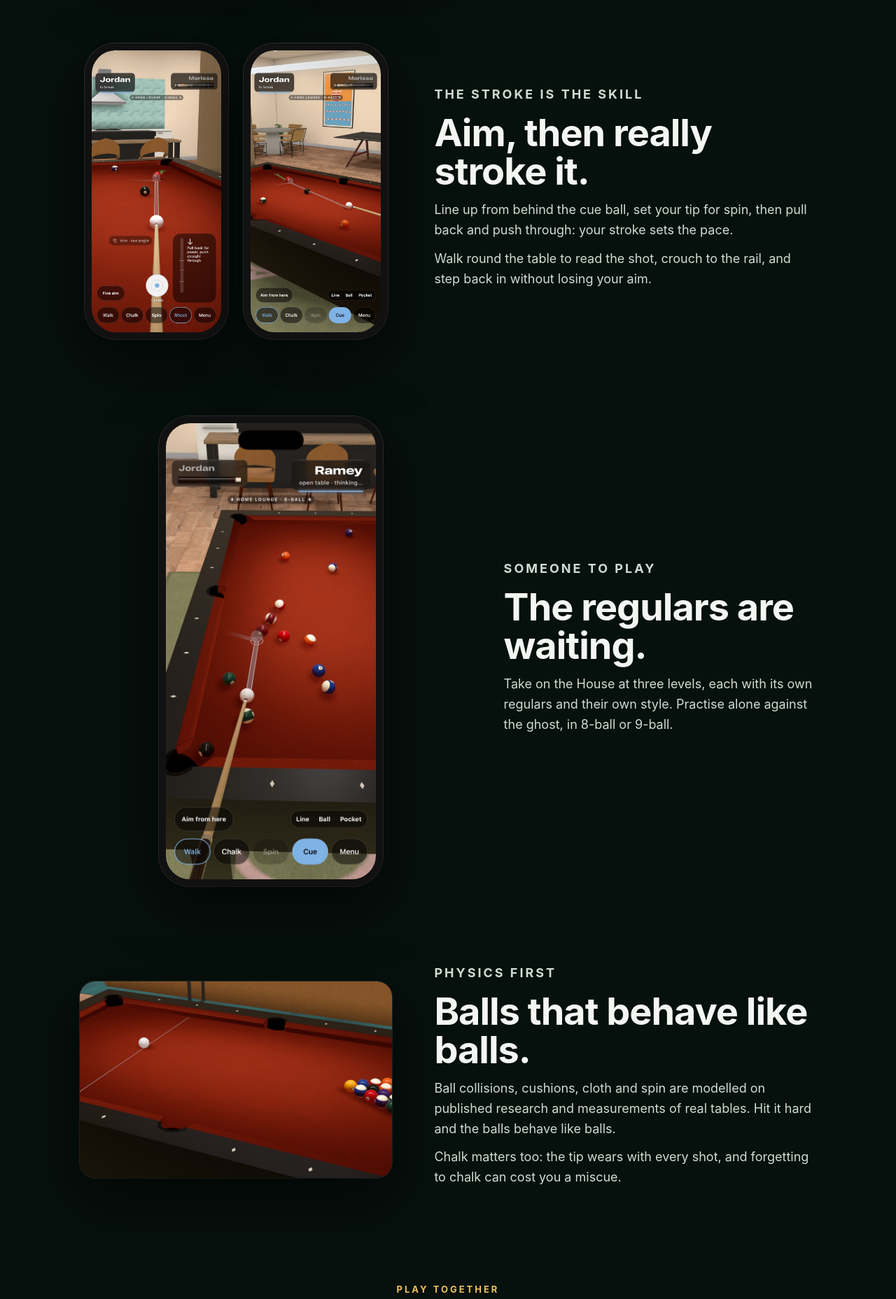
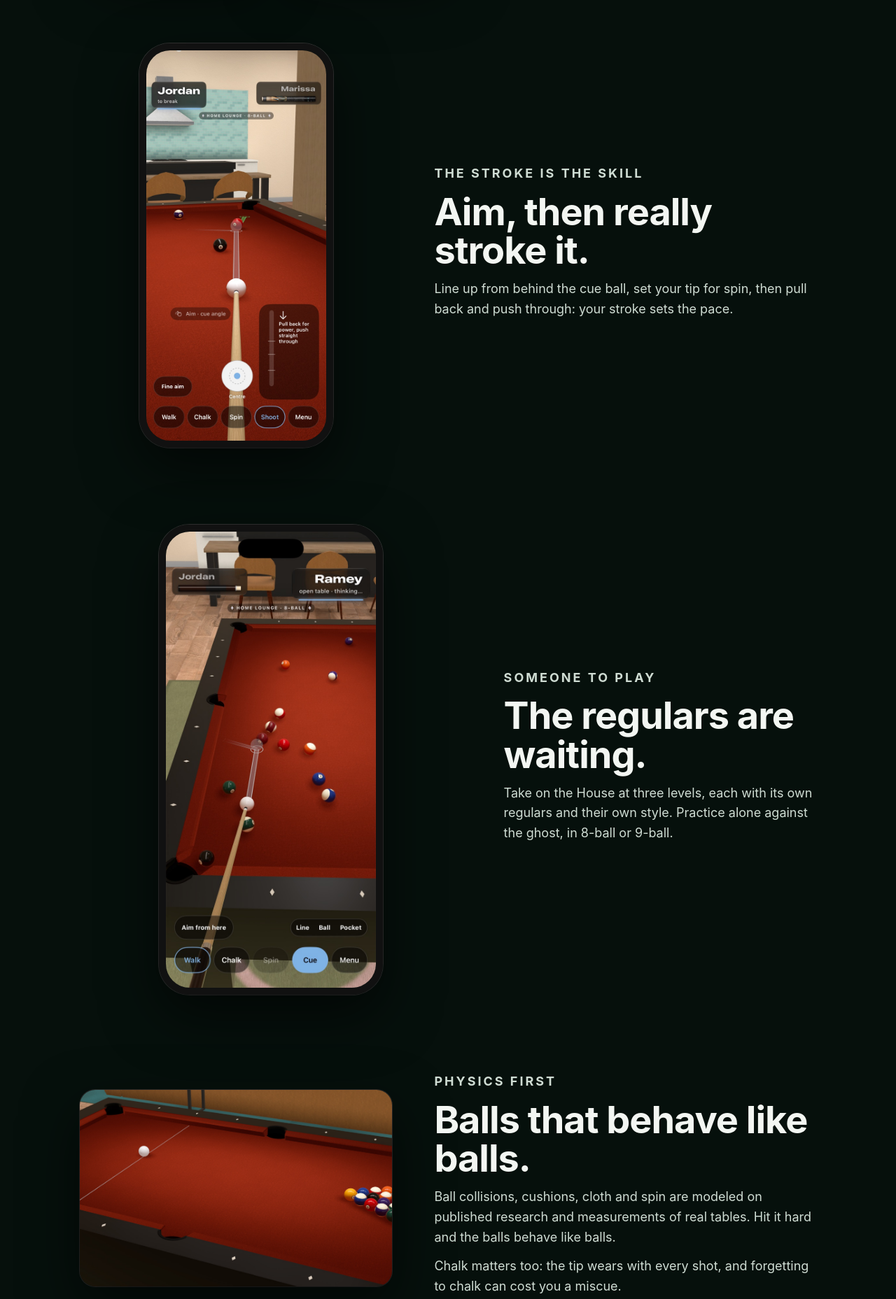
Before and after one commit to jlr9842/poolpositiongame-site, a plain HTML site: page prosim/index.html in a window 1280 px wide. Shown: the part 1480-3337 px from the top of the page at 70% size. Drawn offline with Linux system fonts and the light colour scheme.

Commit message:
Copy: walking is gone from ProSim (drop the walk/crouch lines and the Walk-button shot); American spelling
Co-Authored-By: Claude Opus 5.5 <noreply@anthropic.com>

```diff
--- a/prosim/index.html
+++ b/prosim/index.html
@@ -22,14 +22,14 @@
   <section><div class="row"><div class="pair"><img class="phone" src="/img/p-title.jpg" alt="ProSim's title: Rack 'em, three doors and Tonight's rack"><img class="phone" src="/img/p-three.jpg" alt="The first rack: three balls, three pockets"></div>
     <div class="txt"><p class="kick">Quick to the table</p><h2>One tap and you're playing.</h2><p>Your first rack is three balls and three pockets, one tip at a time. After that the title is one tap from a rack: against the House, with someone, or practice.</p><p>Tonight's rack is one seeded rack a night, the same for everyone, with a count of the nights you played this week.</p></div></div></section>
 
-  <section><div class="row flip"><div class="pair"><img class="phone" src="/img/p-aim.jpg" alt="Aiming: the cue behind the cue ball and the stroke pad"><img class="phone" src="/img/p-look.jpg" alt="Stepping back from the shot"></div>
-    <div class="txt"><p class="kick">The stroke is the skill</p><h2>Aim, then really stroke it.</h2><p>Line up from behind the cue ball, set your tip for spin, then pull back and push through: your stroke sets the pace.</p><p>Walk round the table to read the shot, crouch to the rail, and step back in without losing your aim.</p></div></div></section>
+  <section><div class="row flip"><img class="phone solo" src="/img/p-aim.jpg" alt="Aiming: the cue behind the cue ball and the stroke pad">
+    <div class="txt"><p class="kick">The stroke is the skill</p><h2>Aim, then really stroke it.</h2><p>Line up from behind the cue ball, set your tip for spin, then pull back and push through: your stroke sets the pace.</p></div></div></section>
 
   <section><div class="row"><img class="phone solo" src="/img/p-house.jpg" alt="The House thinking about its shot">
-    <div class="txt"><p class="kick">Someone to play</p><h2>The regulars are waiting.</h2><p>Take on the House at three levels, each with its own regulars and their own style. Practise alone against the ghost, in 8-ball or 9-ball.</p></div></div></section>
+    <div class="txt"><p class="kick">Someone to play</p><h2>The regulars are waiting.</h2><p>Take on the House at three levels, each with its own regulars and their own style. Practice alone against the ghost, in 8-ball or 9-ball.</p></div></div></section>
 
   <section><div class="row flip"><img class="screen" src="/img/table.jpg" alt="The Home Lounge table, racked">
-    <div class="txt"><p class="kick">Physics first</p><h2>Balls that behave like balls.</h2><p>Ball collisions, cushions, cloth and spin are modelled on published research and measurements of real tables. Hit it hard and the balls behave like balls.</p><p>Chalk matters too: the tip wears with every shot, and forgetting to chalk can cost you a miscue.</p></div></div></section>
+    <div class="txt"><p class="kick">Physics first</p><h2>Balls that behave like balls.</h2><p>Ball collisions, cushions, cloth and spin are modeled on published research and measurements of real tables. Hit it hard and the balls behave like balls.</p><p>Chalk matters too: the tip wears with every shot, and forgetting to chalk can cost you a miscue.</p></div></div></section>
 
   <section class="center"><p class="kick">Play together</p><h2>Couch pool, two ways.</h2>
     <p class="lede">Put the table on the Apple TV and use your iPhone as the cue. Or skip the TV: two iPhones, one table.</p>
@@ -47,7 +47,7 @@
     <figure><img class="screen tall" src="/img/duo-laptop.jpg" alt="Duo as a laptop: the table on top, controls below"><figcaption>Laptop</figcaption></figure></div></section>
 
   <section><div class="row"><img class="screen" src="/img/duo-palmers.jpg" alt="Aiming in the pool room: Jordan against Manny">
-    <div class="txt"><p class="kick">Rooms worth playing in</p><h2>A pool room and a home lounge.</h2><p>Play under the three lamps of a neighbourhood pool room with its regulars, or at the home lounge's table. Each room has its own cloth, light and sound.</p></div></div></section>
+    <div class="txt"><p class="kick">Rooms worth playing in</p><h2>A pool room and a home lounge.</h2><p>Play under the three lamps of a neighborhood pool room with its regulars, or at the home lounge's table. Each room has its own cloth, light and sound.</p></div></div></section>
 
   <section><div class="row"><img class="screen solo" style="width:70%;max-width:440px" src="/img/ipad-aim.jpg" alt="ProSim on iPad Pro">
     <div class="txt"><p class="kick">iPad</p><h2>A bigger table.</h2><p>The same game on iPad, with room to see the whole rack.</p></div></div></section>
```
Also changed, not shown: index.html (+3 -3 lines).
